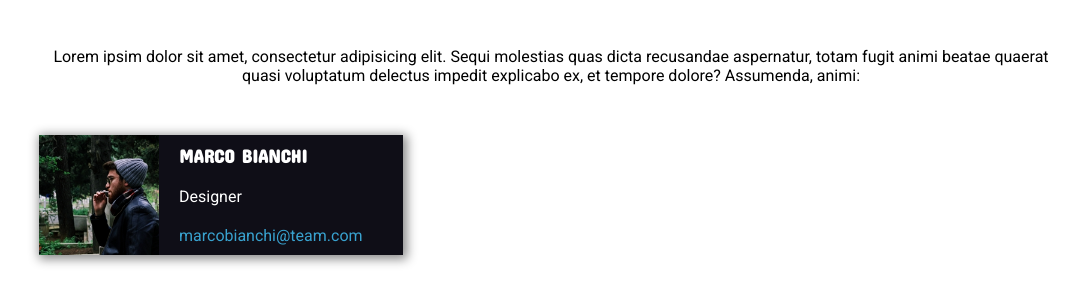
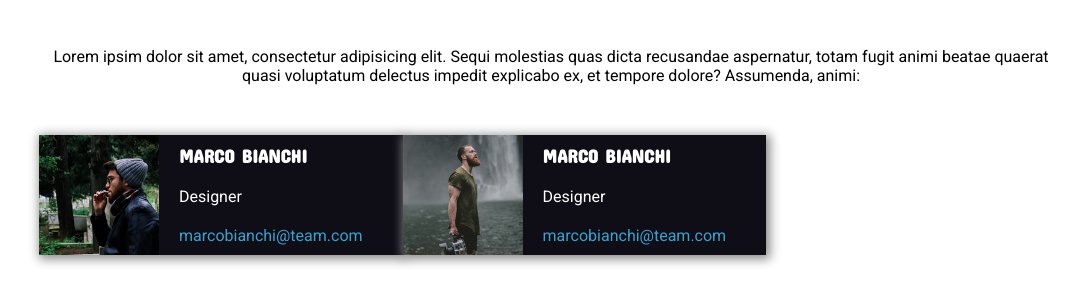
Before and after one commit to CristianMastro/html-css-flex-cards, a plain HTML site: page index.html in a window 1280 px wide. Shown: the part 60-364 px from the top of the page, without its empty margins (89-1168 px from the left). Drawn offline with Linux system fonts and the light colour scheme.

Commit message:
fix: css box worker

```diff
--- a/index.html
+++ b/index.html
@@ -32,10 +32,14 @@
                     <p class="contenitor space-info">Designer</p>
                     <a class="contenitor space-info" href="mailto: marcobianchi@team.com">marcobianchi@team.com</a>
                 </div>
-
+                <div class="position-info">
+                    <img class="contenitor" src="./img/male2.png" alt="marco-bianchi" srcset="">
+                    <h3 class="contenitor space-info">MARCO BIANCHI</h3>
+                    <p class="contenitor space-info">Designer</p>
+                    <a class="contenitor space-info" href="mailto: marcobianchi@team.com">marcobianchi@team.com</a>
+                </div>
             </Div>
         </div>
-
     </main>
 
 </body>
--- a/style.css
+++ b/style.css
@@ -29,21 +29,23 @@ main{
 
 .box-worker{
     display: flex;
-    color: white;
-    margin-top: 50px;
 }
 
 .info-contact{
-    background-color:#0f0e17;
-    box-shadow: 2px 2px 10px 2px #888888;
+    margin-top: 50px;
+    color: white;
+    display: flex;
 }
 
 .position-info{
     display: flex;
+    background-color:#0f0e17;
+    box-shadow: 2px 2px 10px 2px #888888;
+    height: 120px;
     flex-direction: column;
     flex-wrap: wrap;
-    height: 120px;
     justify-content: space-around;
+
 }
 
 
```
